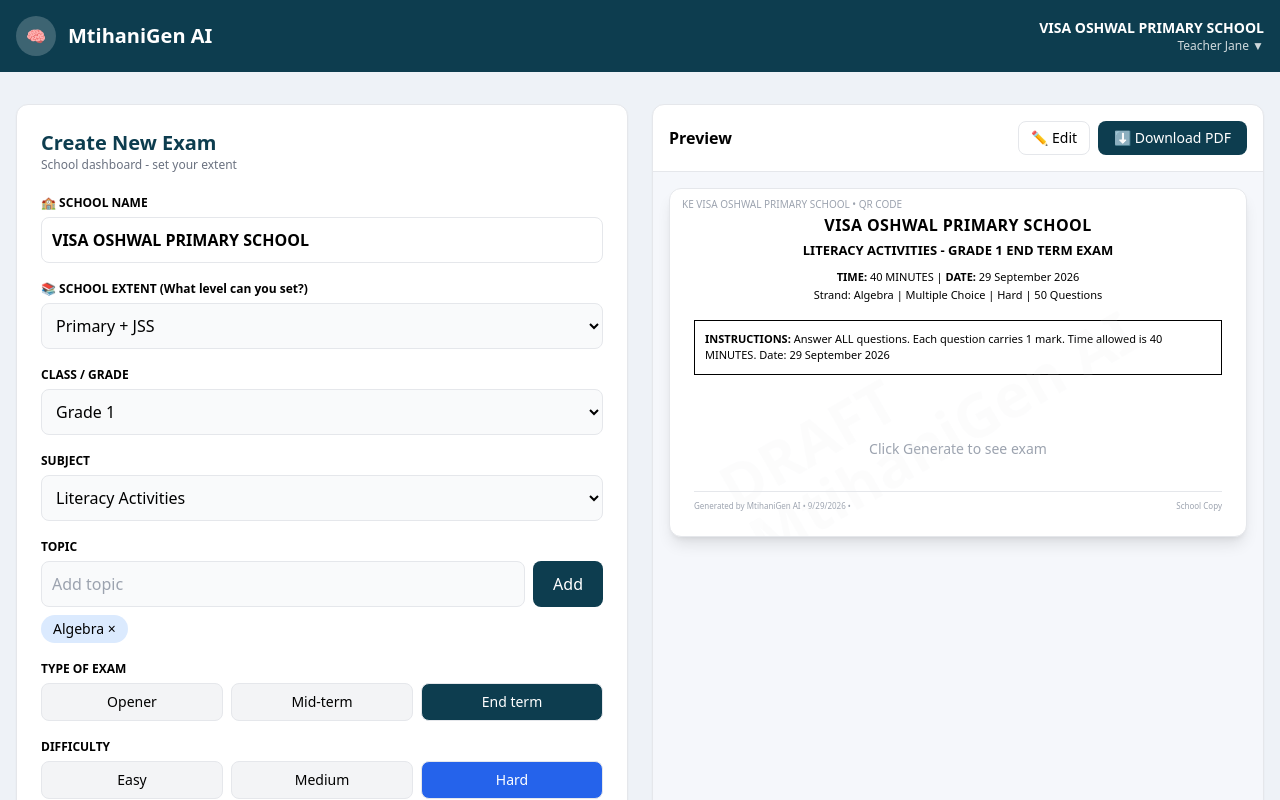
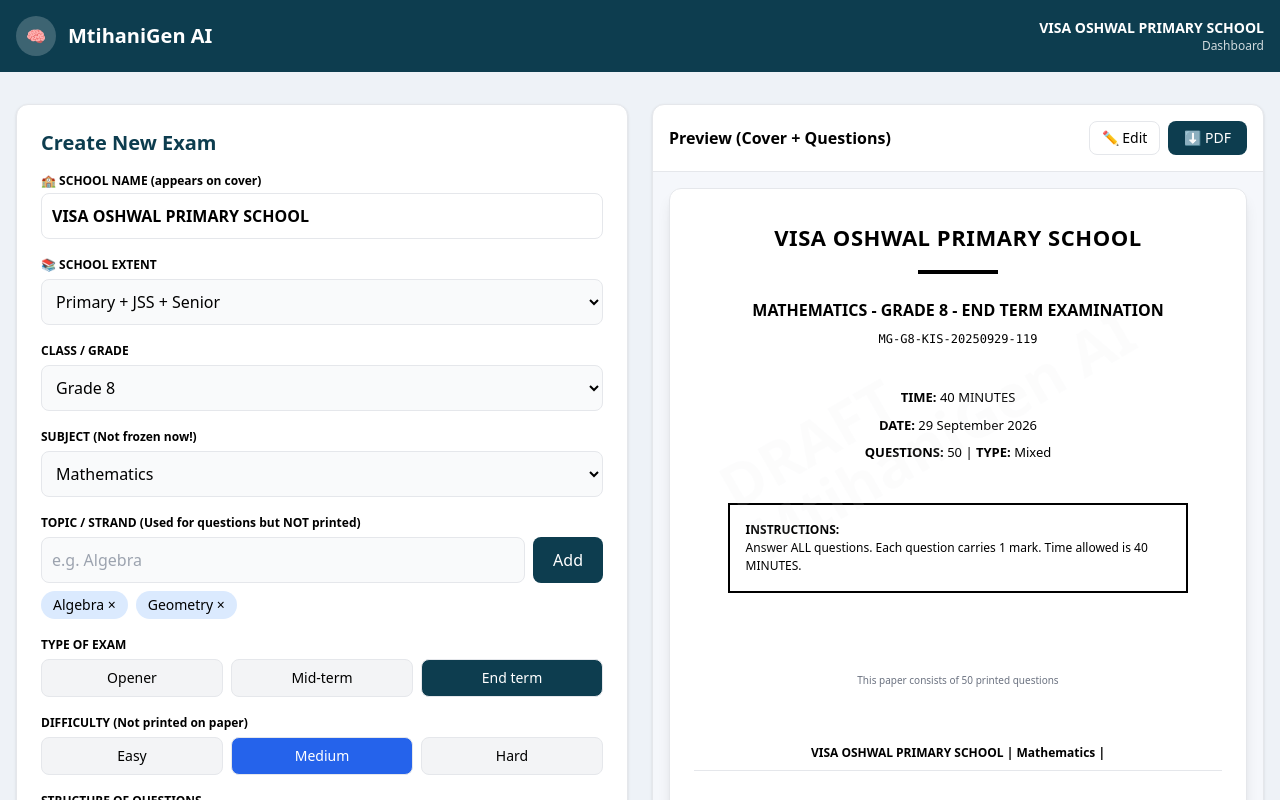
Before and after one commit to muhsinswaleh69-max/mtihanigen-ai, a Next.js app: page / in a window 1280 px wide. Shown: the top 800 px of the page. Built offline with nearby package versions, Linux system fonts and the light colour scheme.

Commit message:
Update page.tsx

```diff
--- a/app/page.tsx
+++ b/app/page.tsx
@@ -16,35 +16,33 @@ const subjectsByGrade: Record<string, string[]> = {
   "Grade 12": ["Mathematics", "English", "Kiswahili", "Biology", "Chemistry", "Physics", "History", "Geography", "CRE", "Business", "Agriculture"],
 };
 
+const suggestedTopics: Record<string, string[]> = {
+  "Kiswahili": ["Sarufi", "Insha", "Ufahamu", "Fasihi", "Methali"],
+  "Mathematics": ["Algebra", "Geometry", "Fractions", "Measurement", "Trigonometry"],
+  "English": ["Grammar", "Comprehension", "Composition", "Poetry"],
+  "Integrated Science": ["Energy", "Forces", "Environment", "Mixtures"],
+  "Biology": ["Cells", "Nutrition", "Reproduction", "Ecology"],
+  "Chemistry": ["Acids", "Organic Chemistry", "Mole Concept"],
+  "Physics": ["Forces", "Energy", "Electricity"],
+};
+
 function RealDiagram({ desc, figNum }: { desc: string, figNum: number }) {
   const d = desc.toLowerCase();
-  let svg: any = null;
-  if (d.includes("pendulum") || d.includes("bob")) {
-    svg = (<svg viewBox="0 0 300 160" className="w-full h-[160px]"><line x1="50" y1="20" x2="250" y2="20" stroke="black" strokeWidth="3"/><circle cx="150" cy="20" r="4" fill="black"/><line x1="150" y1="20" x2="150" y2="110" stroke="black" strokeWidth="2"/><circle cx="150" cy="125" r="18" fill="none" stroke="black" strokeWidth="2.5"/><text x="155" y="15" fontSize="12" fontWeight="bold">A-Pivot</text><text x="165" y="65" fontSize="12" fontWeight="bold">B-String</text><text x="175" y="130" fontSize="12" fontWeight="bold">C-Bob</text></svg>);
-  } else if (d.includes("lever")) {
-    svg = (<svg viewBox="0 0 300 130" className="w-full h-[150px]"><polygon points="140,70 160,70 150,100" fill="black"/><line x1="30" y1="70" x2="270" y2="70" stroke="black" strokeWidth="3"/><rect x="40" y="45" width="30" height="20" fill="none" stroke="black" strokeWidth="2"/><text x="30" y="40" fontSize="11" fontWeight="bold">B-Effort</text><rect x="220" y="45" width="30" height="20" fill="black"/><text x="210" y="40" fontSize="11" fontWeight="bold">A-Load</text><text x="130" y="115" fontSize="11" fontWeight="bold">C-Fulcrum</text></svg>);
-  } else {
-    svg = (<svg viewBox="0 0 300 120" className="w-full h-[120px]"><rect x="10" y="10" width="280" height="100" fill="none" stroke="black" strokeWidth="2" rx="6"/><text x="20" y="50" fontSize="11" fontWeight="bold">{desc.slice(0,60)}</text></svg>);
-  }
-  return (
-    <div className="my-4 border-[2.5px] border-black bg-white rounded">
-      <div className="bg-black text-white text-[10px] font-bold px-3 py-1 flex justify-between"><span>DIAGRAM {figNum}</span><span>KICD</span></div>
-      <div className="p-1">{svg}</div>
-      <div className="px-3 py-1 text-[11px] text-center border-t">{desc}</div>
-    </div>
-  );
+  let svg: any = <svg viewBox="0 0 300 120" className="w-full h-[120px]"><rect x="10" y="10" width="280" height="100" fill="none" stroke="black" strokeWidth="2" rx="6"/><text x="20" y="50" fontSize="11" fontWeight="bold">{desc.slice(0,60)}</text></svg>;
+  if (d.includes("pendulum")) svg = (<svg viewBox="0 0 300 160" className="w-full h-[160px]"><line x1="50" y1="20" x2="250" y2="20" stroke="black" strokeWidth="3"/><circle cx="150" cy="20" r="4" fill="black"/><line x1="150" y1="20" x2="150" y2="110" stroke="black" strokeWidth="2"/><circle cx="150" cy="125" r="18" fill="none" stroke="black" strokeWidth="2.5"/></svg>);
+  return (<div className="my-4 border-[2.5px] border-black bg-white"><div className="bg-black text-white text-[10px] font-bold px-3 py-1">DIAGRAM {figNum}</div><div className="p-1">{svg}</div><div className="px-3 py-1 text-[11px] text-center border-t">{desc}</div></div>);
 }
 
 export default function Home() {
   const [schoolName, setSchoolName] = useState("VISA OSHWAL PRIMARY SCHOOL");
-  const [schoolLevel, setSchoolLevel] = useState("Primary + JSS");
-  const [grade, setGrade] = useState("Grade 10");
-  const [subject, setSubject] = useState("Mathematics");
-  const [topics, setTopics] = useState(["Algebra"]);
+  const [schoolLevel, setSchoolLevel] = useState("Primary + JSS + Senior");
+  const [grade, setGrade] = useState("Grade 8");
+  const [subject, setSubject] = useState("Kiswahili");
+  const [topics, setTopics] = useState<string[]>(["Sarufi", "Ufahamu"]);
   const [topicInput, setTopicInput] = useState("");
   const [examType, setExamType] = useState("End term");
-  const [difficulty, setDifficulty] = useState("Hard");
-  const [structure, setStructure] = useState("Multiple Choice");
+  const [difficulty, setDifficulty] = useState("Medium");
+  const [structure, setStructure] = useState("Mixed");
   const [numQ, setNumQ] = useState(50);
   const [exam, setExam] = useState("");
   const [loading, setLoading] = useState(false);
@@ -56,16 +54,34 @@ export default function Home() {
     if (schoolLevel === "Primary Only") return ["Grade 1","Grade 2","Grade 3","Grade 4","Grade 5","Grade 6"];
     if (schoolLevel === "JSS Only") return ["Grade 7","Grade 8","Grade 9"];
     if (schoolLevel === "Senior Only") return ["Grade 10","Grade 11","Grade 12"];
-    if (schoolLevel === "Primary + JSS + Senior") return Object.keys(subjectsByGrade);
-    return ["Grade 1","Grade 2","Grade 3","Grade 4","Grade 5","Grade 6","Grade 7","Grade 8","Grade 9"];
+    if (schoolLevel === "Primary + JSS") return ["Grade 1","Grade 2","Grade 3","Grade 4","Grade 5","Grade 6","Grade 7","Grade 8","Grade 9"];
+    return Object.keys(subjectsByGrade);
   };
 
   useEffect(() => {
     const allowed = getAllowedGrades();
-    if(!allowed.includes(grade)) setGrade(allowed[0]);
+    if(!allowed.includes(grade)) setGrade(allowed[7] || allowed[0]);
   }, [schoolLevel]);
 
-  useEffect(() => { setSubject(subjectsByGrade[grade]?.[0] || "Mathematics"); }, [grade]);
+  // FIX: When grade changes, set subject to first subject of that grade, and RESET topics to that subject's suggested topics
+  useEffect(() => {
+    const firstSubject = subjectsByGrade[grade]?.[0];
+    if(firstSubject){
+      setSubject(firstSubject);
+      const sug = suggestedTopics[firstSubject] || [];
+      setTopics(sug.slice(0,2));
+    }
+  }, [grade]);
+
+  // FIX: When subject changes, reset topics to match subject, not stay on Mathematics
+  useEffect(() => {
+    const sug = suggestedTopics[subject] || [];
+    if(sug.length>0){
+      setTopics(sug.slice(0,2));
+    } else {
+      setTopics([]);
+    }
+  }, [subject]);
 
   const addTopic = () => { if (topicInput.trim() &&!topics.includes(topicInput.trim())) { setTopics([...topics, topicInput.trim()]); setTopicInput(""); } };
   const removeTopic = (t: string) => setTopics(topics.filter(x => x!== t));
@@ -75,7 +91,7 @@ export default function Home() {
     const code = `MG-${grade.replace("Grade ","G")}-${subject.substring(0,3).toUpperCase()}-${new Date().toISOString().slice(0,10).replace(/-/g,"")}-${Math.floor(Math.random()*900)+100}`;
     setPaperCode(code);
     try {
-      const res = await fetch("/api/generate", { method: "POST", headers: { "Content-Type": "application/json" }, body: JSON.stringify({ subject, grade, topic: topics.join(", ") || "all topics", numQ, examType, difficulty, structure, schoolName }) });
+      const res = await fetch("/api/generate", { method: "POST", headers: { "Content-Type": "application/json" }, body: JSON.stringify({ subject, grade, topic: topics.join(", ") || subject, numQ, examType, difficulty, structure, schoolName }) });
       const data = await res.json(); setExam(data.exam);
     } catch { setExam("Error generating exam."); }
     setLoading(false);
@@ -86,18 +102,18 @@ export default function Home() {
     const content = printRef.current.innerHTML;
     const win = window.open('', '', 'height=900,width=800');
     if(win){
-      win.document.write(`
-        <html><head><title>${schoolName} - ${subject} - ${paperCode}</title>
+      win.document.write(`<html><head><title>${schoolName} - ${subject}</title>
         <style>
-          body{font-family: Times New Roman, serif; padding:30px; color:black; line-height:1.6}
-          h1{text-align:center; font-size:18px; text-transform:uppercase; margin:0}
-          h2{text-align:center; font-size:14px; margin:5px 0}
-         .meta{text-align:center; font-size:11px; margin:10px 0}
-         .instructions{border:1px solid black; padding:10px; font-size:12px; margin:15px 0}
-          @media print{body{padding:10px}}
-        </style></head>
-        <body>${content}</body></html>`);
-      win.document.close(); win.focus(); setTimeout(()=>win.print(), 300);
+          body{font-family: Times New Roman, serif; padding:0; color:black;}
+         .cover-page{page-break-after: always; text-align:center; padding-top:120px; min-height:90vh}
+         .cover-page h1{font-size:22px; margin-bottom:20px; text-transform:uppercase}
+         .cover-page h2{font-size:16px; margin:10px 0}
+         .cover-meta{font-size:12px; margin:8px 0}
+         .instructions-box{border:2px solid black; padding:12px; font-size:12px; text-align:left; max-width:600px; margin:30px auto}
+         .questions-page{padding:30px}
+          @media print{.cover-page{page-break-after: always}}
+        </style></head><body>${content}</body></html>`);
+      win.document.close(); win.focus(); setTimeout(()=>win.print(), 400);
     }
   };
 
@@ -112,26 +128,20 @@ export default function Home() {
   };
 
   const isKiswahili = subject.toLowerCase().includes("kiswahili");
-  const durationText = examType==="End term"? "40 MINUTES" : examType==="Mid-term"? "1 HOUR" : "1 HOUR 30 MINUTES";
+  const durationText = examType==="End term"? (isKiswahili?"DAKIKA 40":"40 MINUTES") : examType==="Mid-term"? (isKiswahili?"SAA 1":"1 HOUR") : (isKiswahili?"SAA 1 NA DAKIKA 30":"1 HOUR 30 MINUTES");
   const dateText = new Date().toLocaleDateString('en-GB', { day:'2-digit', month:'long', year:'numeric' });
 
   return (
     <div className="min-h-screen bg-[#eef2f7]">
-      <div className="bg-[#0d3d4f] text-white p-4 flex justify-between items-center no-print">
-        <div className="flex items-center gap-3"><div className="w-10 h-10 bg-white/20 rounded-full flex items-center justify-center">🧠</div><h1 className="text-xl font-bold">MtihaniGen AI</h1></div>
-        <div className="text-right text-sm"><div className="font-bold">{schoolName}</div><div className="text-xs opacity-80">Teacher Jane ▼</div></div>
-      </div>
+      <div className="bg-[#0d3d4f] text-white p-4 flex justify-between items-center"><div className="flex items-center gap-3"><div className="w-10 h-10 bg-white/20 rounded-full flex items-center justify-center">🧠</div><h1 className="text-xl font-bold">MtihaniGen AI</h1></div><div className="text-right text-sm"><div className="font-bold">{schoolName}</div><div className="text-xs opacity-80">Dashboard</div></div></div>
 
       <div className="max-w-7xl mx-auto p-4 grid lg:grid-cols-2 gap-6 mt-4">
-        {/* LEFT */}
-        <div className="bg-white rounded-xl p-6 shadow-sm border no-print">
+        <div className="bg-white rounded-xl p-6 shadow border">
           <h2 className="text-xl font-bold text-[#0d3d4f]">Create New Exam</h2>
-          <p className="text-xs text-gray-500 mb-4">School dashboard - set your extent</p>
+          <label className="text-xs font-bold mt-4 block">🏫 SCHOOL NAME (appears on cover)</label>
+          <input value={schoolName} onChange={e=>setSchoolName(e.target.value.toUpperCase())} className="w-full border p-2.5 rounded-lg mt-1 font-bold mb-3" />
 
-          <label className="text-xs font-bold">🏫 SCHOOL NAME</label>
-          <input value={schoolName} onChange={e=>setSchoolName(e.target.value.toUpperCase())} className="w-full border p-2.5 rounded-lg mt-1 bg-white font-bold mb-3" />
-
-          <label className="text-xs font-bold">📚 SCHOOL EXTENT (What level can you set?)</label>
+          <label className="text-xs font-bold">📚 SCHOOL EXTENT</label>
           <select value={schoolLevel} onChange={e=>setSchoolLevel(e.target.value)} className="w-full border p-2.5 rounded-lg mt-1 bg-gray-50 mb-3">
             <option>Primary Only</option><option>Primary + JSS</option><option>JSS Only</option><option>Senior Only</option><option>Primary + JSS + Senior</option>
           </select>
@@ -139,64 +149,69 @@ export default function Home() {
           <label className="text-xs font-bold">CLASS / GRADE</label>
           <select value={grade} onChange={e=>setGrade(e.target.value)} className="w-full border p-2.5 rounded-lg mt-1 bg-gray-50 mb-3">{getAllowedGrades().map(g=><option key={g}>{g}</option>)}</select>
 
-          <label className="text-xs font-bold">SUBJECT</label>
-          <select value={subject} onChange={e=>setSubject(e.target.value)} className="w-full border p-2.5 rounded-lg mt-1 bg-gray-50 mb-3">{subjectsByGrade[grade]?.map(s=><option key={s}>{s}</option>)}</select>
+          <label className="text-xs font-bold">SUBJECT (Not frozen now!)</label>
+          <select value={subject} onChange={e=>setSubject(e.target.value)} className="w-full border p-2.5 rounded-lg mt-1 bg-gray-50 mb-3">
+            {subjectsByGrade[grade]?.map(s=><option key={s}>{s}</option>)}
+          </select>
 
-          <label className="text-xs font-bold">TOPIC</label>
-          <div className="flex gap-2 mt-1 mb-2"><input value={topicInput} onChange={e=>setTopicInput(e.target.value)} onKeyDown={e=>e.key==='Enter'&&addTopic()} placeholder="Add topic" className="flex-1 border p-2.5 rounded-lg bg-gray-50" /><button onClick={addTopic} className="bg-[#0d3d4f] text-white px-5 rounded-lg">Add</button></div>
+          <label className="text-xs font-bold">TOPIC / STRAND (Used for questions but NOT printed)</label>
+          <div className="flex gap-2 mt-1 mb-2">
+            <input list="topic-suggestions" value={topicInput} onChange={e=>setTopicInput(e.target.value)} onKeyDown={e=>e.key==='Enter'&&addTopic()} placeholder={`e.g. ${suggestedTopics[subject]?.[0] || 'Enter topic'}`} className="flex-1 border p-2.5 rounded-lg bg-gray-50" />
+            <datalist id="topic-suggestions">{(suggestedTopics[subject]||[]).map(t=><option key={t} value={t}/>)}</datalist>
+            <button onClick={addTopic} className="bg-[#0d3d4f] text-white px-5 rounded-lg">Add</button>
+          </div>
           <div className="flex flex-wrap gap-2 mb-3">{topics.map(t=><span key={t} className="bg-blue-100 px-3 py-1 rounded-full text-sm">{t} <button onClick={()=>removeTopic(t)}>×</button></span>)}</div>
 
           <label className="text-xs font-bold">TYPE OF EXAM</label>
           <div className="flex gap-2 mb-3 mt-1">{["Opener","Mid-term","End term"].map(type=><button key={type} onClick={()=>setExamType(type)} className={`flex-1 py-2 rounded-lg border text-sm ${examType===type?'bg-[#0d3d4f] text-white':'bg-gray-100'}`}>{type}</button>)}</div>
 
-          <label className="text-xs font-bold">DIFFICULTY</label>
+          <label className="text-xs font-bold">DIFFICULTY (Not printed on paper)</label>
           <div className="flex gap-2 mb-3 mt-1">{["Easy","Medium","Hard"].map(d=><button key={d} onClick={()=>setDifficulty(d)} className={`flex-1 py-2 rounded-lg border text-sm ${difficulty===d?'bg-blue-600 text-white':'bg-gray-100'}`}>{d}</button>)}</div>
 
-          {/* YOU ASKED - STRUCTURE VISIBLE AGAIN */}
           <label className="text-xs font-bold">STRUCTURE OF QUESTIONS</label>
-          <div className="flex gap-2 mb-4 mt-1">{["Multiple Choice","Structured","Mixed"].map(s=><button key={s} onClick={()=>setStructure(s)} className={`flex-1 py-2 rounded-lg border text-sm font-medium ${structure===s?'bg-blue-600 text-white border-blue-600':'bg-gray-100'}`}>{s}</button>)}</div>
-          <p className="text-[10px] text-gray-500 mb-3">Multiple Choice = A,B,C,D | Structured = short answers | Mixed = both</p>
+          <div className="flex gap-2 mb-4 mt-1">{["Multiple Choice","Structured","Mixed"].map(s=><button key={s} onClick={()=>setStructure(s)} className={`flex-1 py-2 rounded-lg border text-sm ${structure===s?'bg-blue-600 text-white':'bg-gray-100'}`}>{s}</button>)}</div>
 
           <label className="text-xs font-bold">NUMBER OF QUESTIONS</label>
-          <div className="flex items-center gap-3 mt-1 mb-6"><button onClick={()=>setNumQ(Math.max(5,numQ-1))} className="border w-9 h-9 rounded-lg bg-white">−</button><span className="border px-5 py-2 rounded-lg bg-white font-bold">{numQ}</span><button onClick={()=>setNumQ(Math.min(100,numQ+1))} className="border w-9 h-9 rounded-lg bg-white">+</button></div>
+          <div className="flex items-center gap-3 mt-1 mb-6"><button onClick={()=>setNumQ(Math.max(5,numQ-1))} className="border w-9 h-9 rounded-lg">−</button><span className="border px-5 py-2 rounded-lg font-bold">{numQ}</span><button onClick={()=>setNumQ(Math.min(100,numQ+1))} className="border w-9 h-9 rounded-lg">+</button></div>
 
-          <button onClick={generateExam} disabled={loading} className="w-full bg-blue-600 text-white py-3.5 rounded-xl font-bold text-lg">{loading?"Generating...":"✨ Generate Exam with Diagrams"}</button>
+          <button onClick={generateExam} disabled={loading} className="w-full bg-blue-600 text-white py-3.5 rounded-xl font-bold">{loading?"Generating...":"✨ Generate Exam"}</button>
         </div>
 
-        {/* RIGHT - PREVIEW */}
-        <div className="bg-white rounded-xl shadow-sm border overflow-hidden">
-          <div className="flex justify-between items-center p-4 border-b no-print">
-            <h2 className="font-bold">Preview</h2>
-            <div className="flex gap-2">
-              <button onClick={()=>setIsEditing(!isEditing)} className={`border text-sm px-3 py-1.5 rounded-lg ${isEditing?'bg-yellow-400':'bg-white'}`}>{isEditing?"✔ Done":"✏️ Edit"}</button>
-              <button onClick={handleDownloadPDF} disabled={!exam} className="bg-[#0d3d4f] text-white text-sm px-4 py-1.5 rounded-lg">⬇ Download PDF</button>
-            </div>
-          </div>
+        <div className="bg-white rounded-xl shadow border overflow-hidden">
+          <div className="flex justify-between items-center p-4 border-b"><h2 className="font-bold">Preview (Cover + Questions)</h2><div className="flex gap-2"><button onClick={()=>setIsEditing(!isEditing)} className={`border text-sm px-3 py-1.5 rounded-lg ${isEditing?'bg-yellow-400':'bg-white'}`}>{isEditing?"✔ Done":"✏️ Edit"}</button><button onClick={handleDownloadPDF} disabled={!exam} className="bg-[#0d3d4f] text-white text-sm px-4 py-1.5 rounded-lg">⬇ PDF</button></div></div>
 
           <div className="p-4 bg-[#f5f7fb] min-h-[800px]">
-            {/* Screen preview - with DRAFT watermark */}
-            <div className="bg-white p-6 rounded-xl shadow-lg border relative overflow-hidden">
-              {/* DRAFT watermark - screen only, no-print */}
-              <div className="absolute top-40 left-10 text-gray-200 text-6xl rotate-[-30deg] opacity-10 font-bold pointer-events-none no-print">DRAFT<br/>MtihaniGen AI</div>
-              <div className="absolute top-2 left-3 text-[10px] text-gray-400 no-print">KE {schoolName} • QR CODE</div>
+            <div className="bg-white p-0 rounded-xl shadow-lg border overflow-hidden">
+              {/* DRAFT - screen only */}
+              <div className="relative">
+                <div className="absolute top-40 left-10 text-gray-200 text-6xl rotate-[-30deg] opacity-10 font-bold pointer-events-none z-10">DRAFT<br/>MtihaniGen AI</div>
 
-              {/* THIS IS WHAT PRINTS - clean */}
-              <div ref={printRef}>
-                <h1 className="text-center font-bold text-[16px] uppercase tracking-wide">{schoolName}</h1>
-                <h2 className="text-center font-bold text-[13px] mt-1 uppercase">{subject} - {grade} {examType.toUpperCase()} EXAM {paperCode && ` - ${paperCode}`}</h2>
-                <div className="text-center text-[11px] mt-2 space-y-0.5">
-                  <div><strong>TIME:</strong> {isKiswahili? (examType==="End term"?"DAKIKA 40":"SAA 1 NA DAKIKA 30") : durationText} | <strong>DATE:</strong> {dateText}</div>
-                  <div>{isKiswahili? `Mada: ${topics.join(", ")}` : `Strand: ${topics.join(", ")}`} | {structure} | {difficulty} | {numQ} Questions</div>
+                <div ref={printRef}>
+                  {/* COVER PAGE - From School Name to Instructions */}
+                  <div className="cover-page p-8 text-center" style={{pageBreakAfter:'always'}}>
+                    <h1 className="text-[22px] font-bold uppercase tracking-wide">{schoolName}</h1>
+                    <div className="w-20 h-1 bg-black mx-auto my-4"></div>
+                    <h2 className="text-[16px] font-bold mt-6 uppercase">{subject} - {grade.toUpperCase()} - {examType.toUpperCase()} EXAMINATION</h2>
+                    <p className="text-[12px] mt-2 font-mono">{paperCode || "MG-G8-KIS-20250929-119"}</p>
+                    <div className="mt-10 space-y-2 text-[13px]">
+                      <p><strong>{isKiswahili?"MUDA":"TIME"}:</strong> {durationText}</p>
+                      <p><strong>{isKiswahili?"TAREHE":"DATE"}:</strong> {dateText}</p>
+                      <p><strong>{isKiswahili?"MASWALI":"QUESTIONS"}:</strong> {numQ} | <strong>{isKiswahili?"AINA":"TYPE"}:</strong> {structure}</p>
+                    </div>
+                    <div className="border-2 border-black p-4 mt-10 text-left text-[12px] max-w-[90%] mx-auto">
+                      <strong>{isKiswahili?"MAELEKEZO:":"INSTRUCTIONS:"}</strong><br/>
+                      {isKiswahili? `Jibu maswali YOTE. Kila swali lina alama 1. Muda uliotolewa ni ${durationText}.` : `Answer ALL questions. Each question carries 1 mark. Time allowed is ${durationText}.`}
+                    </div>
+                    <p className="text-[10px] mt-20 text-gray-500">This paper consists of {numQ} printed questions</p>
+                  </div>
+
+                  {/* QUESTIONS PAGE */}
+                  <div className="questions-page p-6">
+                    <div className="text-center font-bold text-[12px] mb-4 border-b pb-2">{schoolName} | {subject} | {paperCode}</div>
+                    {!exam && <p className="text-gray-400 text-center mt-10">Generate exam to see questions here (starts on page 2)</p>}
+                    {exam && <div className={`text-[13px] leading-6 ${isEditing?'border-2 border-dashed border-yellow-400 p-2':''}`} contentEditable={isEditing} suppressContentEditableWarning>{renderExam(exam)}</div>}
+                  </div>
                 </div>
-                <div className="border border-black p-2.5 text-[11px] mt-4 mb-4">
-                  {isKiswahili? <><strong>MAELEKEZO:</strong> Jibu maswali YOTE. Kila swali lina alama 1. Muda uliotolewa ni {durationText.toLowerCase()}.</> : <><strong>INSTRUCTIONS:</strong> Answer ALL questions. Each question carries 1 mark. Time allowed is {durationText}. Date: {dateText}</>}
-                </div>
-                {!exam && <p className="text-gray-400 text-sm text-center mt-16">Click Generate to see exam</p>}
-                {exam && <div className={`text-[13px] leading-6 text-black ${isEditing?'border-2 border-dashed border-yellow-400 p-2':''}`} contentEditable={isEditing} suppressContentEditableWarning>{renderExam(exam)}</div>}
-              </div>
-
-              <div className="text-[8px] text-gray-400 mt-8 border-t pt-2 flex justify-between no-print">
-                <span>Generated by MtihaniGen AI • {new Date().toLocaleDateString()} • {paperCode}</span><span>School Copy</span>
               </div>
             </div>
           </div>
```
